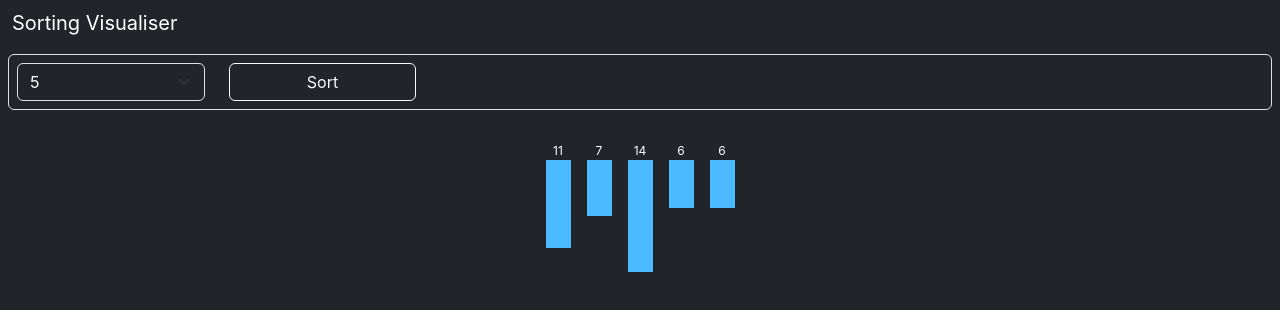
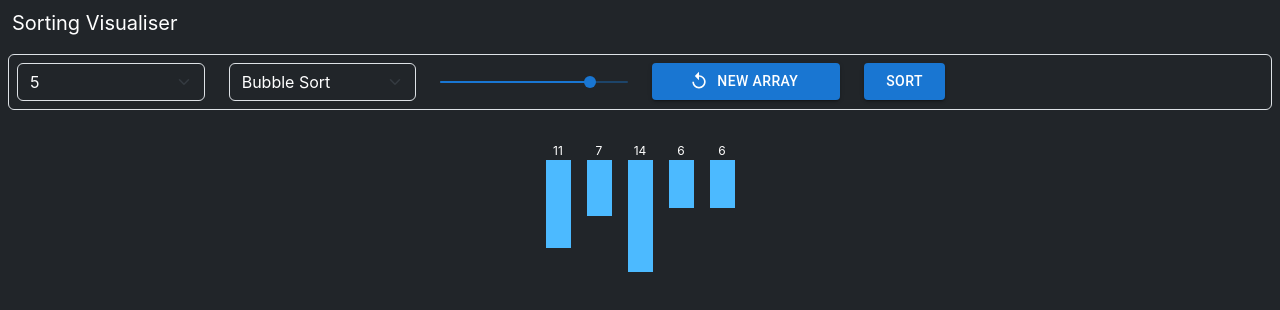
Before and after one commit to prashant0829/Sort-Visualiser, a React (Create React App) app: page / in a window 1280 px wide. Shown: the top 310 px of the page. Built offline with nearby package versions, Linux system fonts and the light colour scheme.

Commit message:
Selection Sort Complete and Fixes

```diff
--- a/src/App.js
+++ b/src/App.js
@@ -1,22 +1,27 @@
 import "./App.css";
 import MenuAppBar from "./components/Appbar";
 import { useEffect, useState } from "react";
+import Slider from "@mui/material/Slider";
+import enums from "./enum";
+import constants from "./constants";
+import ReplayIcon from "@mui/icons-material/Replay";
+import { Button } from "@mui/material";
 
 function App() {
   //useStates
   const [arraySize, setArraySize] = useState(5);
   const [sortingArray, setSortingArray] = useState([]);
+  const [sortingSpeed, setSortingSpeed] = useState(80);
+  const [sortingType, setSortingType] = useState(enums.sortingTypes.bubbleSort);
 
   //useEffects
   useEffect(() => {
     makeRandomArray(arraySize);
   }, [arraySize]);
 
-  //method to handle the size of the sorting array
-  const handleArraySizeInput = (event) => {
-    let value = event.target.value;
-    setArraySize(value);
-  };
+  useEffect(() => {
+    refreshBars();
+  }, [sortingArray]);
 
   //method to get a random integer in a given range
   const getRandomNumberInRange = (min, max) => {
@@ -39,6 +44,20 @@ function App() {
 
   //method to perform sorting
   const performSort = async () => {
+    switch (sortingType) {
+      case 1:
+        performBubbleSort();
+        break;
+      case 2:
+        performSelectionSort();
+        break;
+
+      default:
+        break;
+    }
+  };
+
+  const performBubbleSort = async () => {
     let tempArray = sortingArray;
 
     for (let i = 0; i < tempArray.length - 1; i++) {
@@ -54,7 +73,7 @@ function App() {
           box2.childNodes[1].style.backgroundColor = "#f32b2b";
         }
 
-        await new Promise((resolve) => setTimeout(resolve, 1000));
+        await new Promise((resolve) => setTimeout(resolve, 10 * sortingSpeed));
         if (tempArray[j - 1].value > tempArray[j].value) {
           let swap = tempArray[j - 1].value;
           tempArray[j - 1].value = tempArray[j].value;
@@ -71,9 +90,66 @@ function App() {
         console.log(tempArray);
         box1.childNodes[1].style.backgroundColor = "#4cbaff";
         box2.childNodes[1].style.backgroundColor = "#4cbaff";
-        await new Promise((resolve) => setTimeout(resolve, 2000));
+        await new Promise((resolve) => setTimeout(resolve, 20 * sortingSpeed));
       }
     }
+  };
+
+  const performSelectionSort = async () => {
+    let tempArray = sortingArray;
+    let min = 0;
+    let swap;
+    let box1;
+    let box2;
+
+    for (let i = 0; i < tempArray.length; i++) {
+      box1 = document.getElementById(tempArray[i].id);
+
+      console.log("Iteration", i);
+      min = i;
+      for (let j = i + 1; j < tempArray.length; j++) {
+        await new Promise((resolve) => setTimeout(resolve, 10 * sortingSpeed));
+
+        box2 = document.getElementById(tempArray[j].id);
+        box2.childNodes[1].style.backgroundColor = "#f32b2b";
+        if (tempArray[j].value < tempArray[min].value) {
+          min = j;
+        }
+        await new Promise((resolve) => setTimeout(resolve, 10 * sortingSpeed));
+        box2.childNodes[1].style.backgroundColor = "#4cbaff";
+      }
+
+      await new Promise((resolve) => setTimeout(resolve, 10 * sortingSpeed));
+      box2 = document.getElementById(tempArray[min].id);
+      box2.childNodes[1].style.backgroundColor = "#fbf834";
+
+      await new Promise((resolve) => setTimeout(resolve, 10 * sortingSpeed));
+      box2.childNodes[1].style.backgroundColor = "#4cbaff";
+
+      swap = tempArray[min].value;
+      tempArray[min].value = tempArray[i].value;
+      tempArray[i].value = swap;
+
+      swap = box1.childNodes[1].style.height;
+      box1.childNodes[1].style.height = box2.childNodes[1].style.height;
+      box2.childNodes[1].style.height = swap;
+
+      swap = box1.childNodes[0].innerText;
+      box1.childNodes[0].innerText = box2.childNodes[0].innerText;
+      box2.childNodes[0].innerText = swap;
+
+      console.log(tempArray);
+      box1.childNodes[1].style.backgroundColor = "#1fbf84";
+    }
+  };
+
+  const refreshBars = () => {
+    let box;
+    sortingArray.map((item) => {
+      box = document.getElementById(item.id);
+      box.childNodes[1].style.backgroundColor = "#4cbaff";
+      return item;
+    });
   };
 
   return (
@@ -89,7 +165,7 @@ function App() {
                 className="form-select bg-dark text-white"
                 aria-label="Array Size"
                 value={arraySize}
-                onChange={(e) => handleArraySizeInput(e)}
+                onChange={(e) => setArraySize(parseInt(e.target.value, 10))}
               >
                 <option value={5}>5</option>
                 <option value={10}>10</option>
@@ -98,13 +174,57 @@ function App() {
               </select>
             </div>
           </div>
+
           <div className="col col-2">
-            <button
-              className="btn btn-outline-light w-100"
+            <div className="">
+              <select
+                id="array-size-selector"
+                className="form-select bg-dark text-white"
+                aria-label="Array Size"
+                value={sortingType}
+                onChange={(e) => setSortingType(parseInt(e.target.value, 10))}
+              >
+                {constants.sortingTypes.map((item) => (
+                  <>
+                    <option value={item.value}>{item.sortName}</option>
+                  </>
+                ))}
+              </select>
+            </div>
+          </div>
+
+          <div className="col col-2">
+            <div className="d-flex justify-content-center align-items-center h-100">
+              <Slider
+                size="small"
+                defaultValue={sortingSpeed}
+                aria-label="Small"
+                valueLabelDisplay="auto"
+                value={sortingSpeed}
+                onChange={(e) => setSortingSpeed(e.target.value)}
+              />
+            </div>
+          </div>
+          <div className="col col-2">
+            <Button
+              component="label"
+              variant="contained"
+              startIcon={<ReplayIcon />}
+              onClick={() => makeRandomArray(arraySize)}
+              fullWidth={true}
+            >
+              New Array
+            </Button>
+          </div>
+          <div className="col col-1">
+            <Button
+              component="label"
+              variant="contained"
               onClick={(e) => performSort(e)}
+              fullWidth={true}
             >
               Sort
-            </button>
+            </Button>
           </div>
         </div>
       </div>
--- /dev/null
+++ b/src/constants.js
@@ -0,0 +1,8 @@
+const constants = {
+  sortingTypes: [
+    { value: 1, sortName: "Bubble Sort" },
+    { value: 2, sortName: "Selection Sort" },
+  ],
+};
+
+export default constants;
--- /dev/null
+++ b/src/enum.js
@@ -0,0 +1,11 @@
+const enums = {
+  sortingTypes: {
+    bubbleSort: 1,
+    selectionSort: 2,
+    insertionSort: 3,
+    mergeSort: 4,
+    quickSort: 5,
+  },
+};
+
+export default enums;
```
